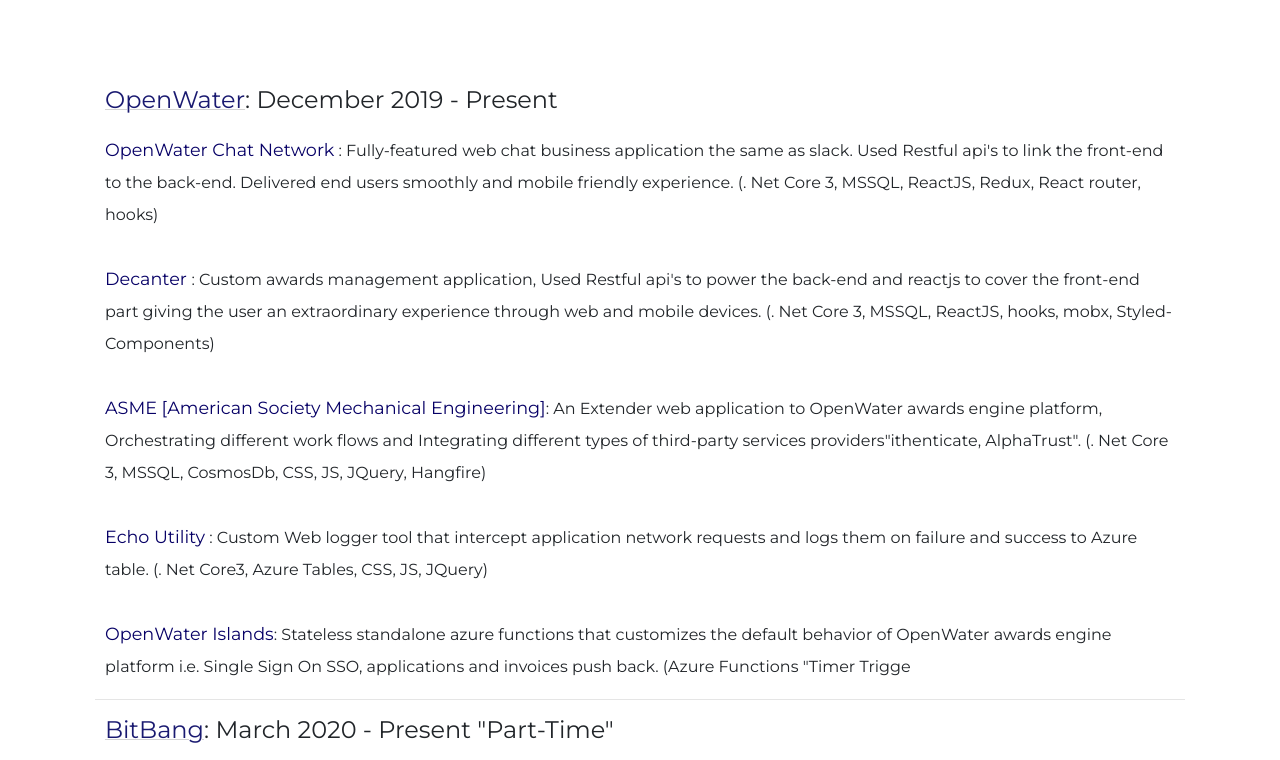
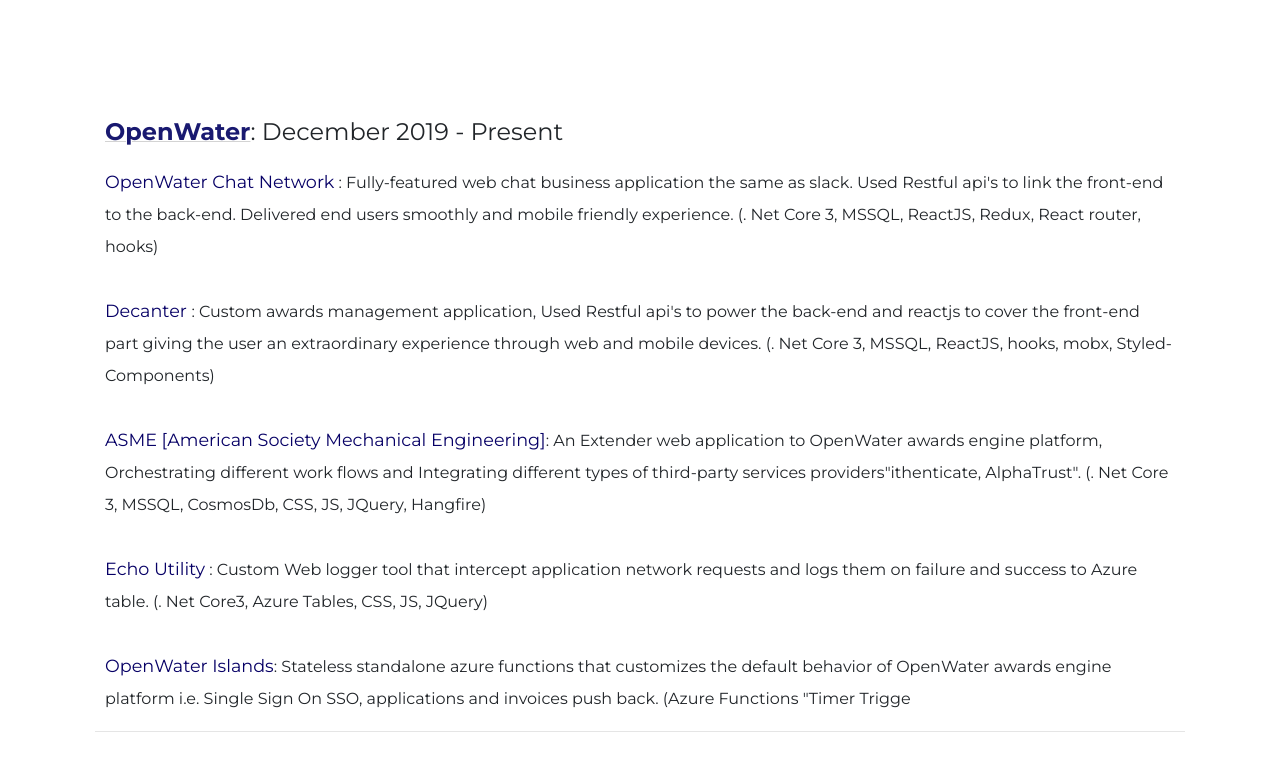
Before and after one commit to hima-Megahed/personal-website, a React (Create React App) app: page /#/about in a window 1280 px wide. Shown: the part 3280-4040 px from the top of the page. Built offline with nearby package versions, Linux system fonts and the light colour scheme.

Commit message:
fix margin for section

```diff
--- a/src/Pages/About.scss
+++ b/src/Pages/About.scss
@@ -42,13 +42,14 @@
     }
 
     section {
-      margin-top: 1rem;
+      margin-top: 3rem;
     }
 
     h3 {
       font-size: 1.5rem;
       a {
         font-size: 1.5rem;
+        font-weight: bold;
       }
     }
 
```
